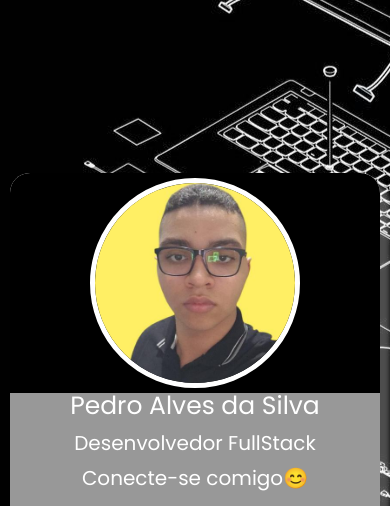
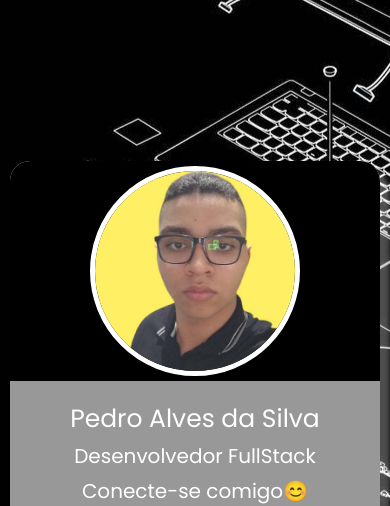
Before and after one commit to pedroalvesdev1/projeto_cartao_apresentacao, a plain HTML site: page index.html in a window 390 px wide. Shown: the top 506 px of the page. Drawn offline with Linux system fonts and the light colour scheme.

Commit message:
style: espaçamento dos items

```diff
--- a/css/style.css
+++ b/css/style.css
@@ -100,7 +100,7 @@ body {
                     gap: 15px;
 
                     h2 {
-                        padding: 0px 0px 0px 0px;
+                        padding: 25px 0px 0px 0px;
                         margin: 0px;
                     }
 
```
